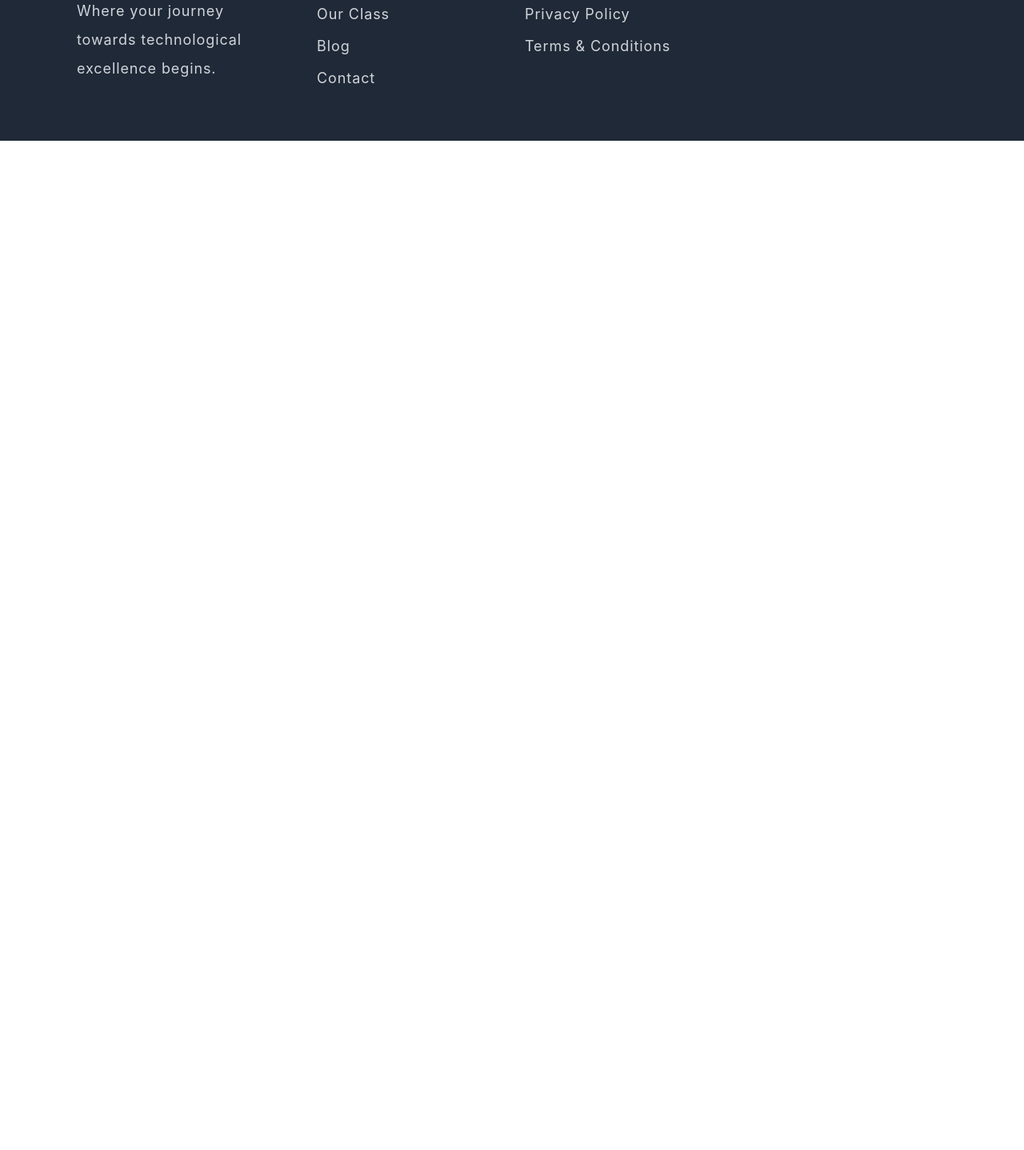
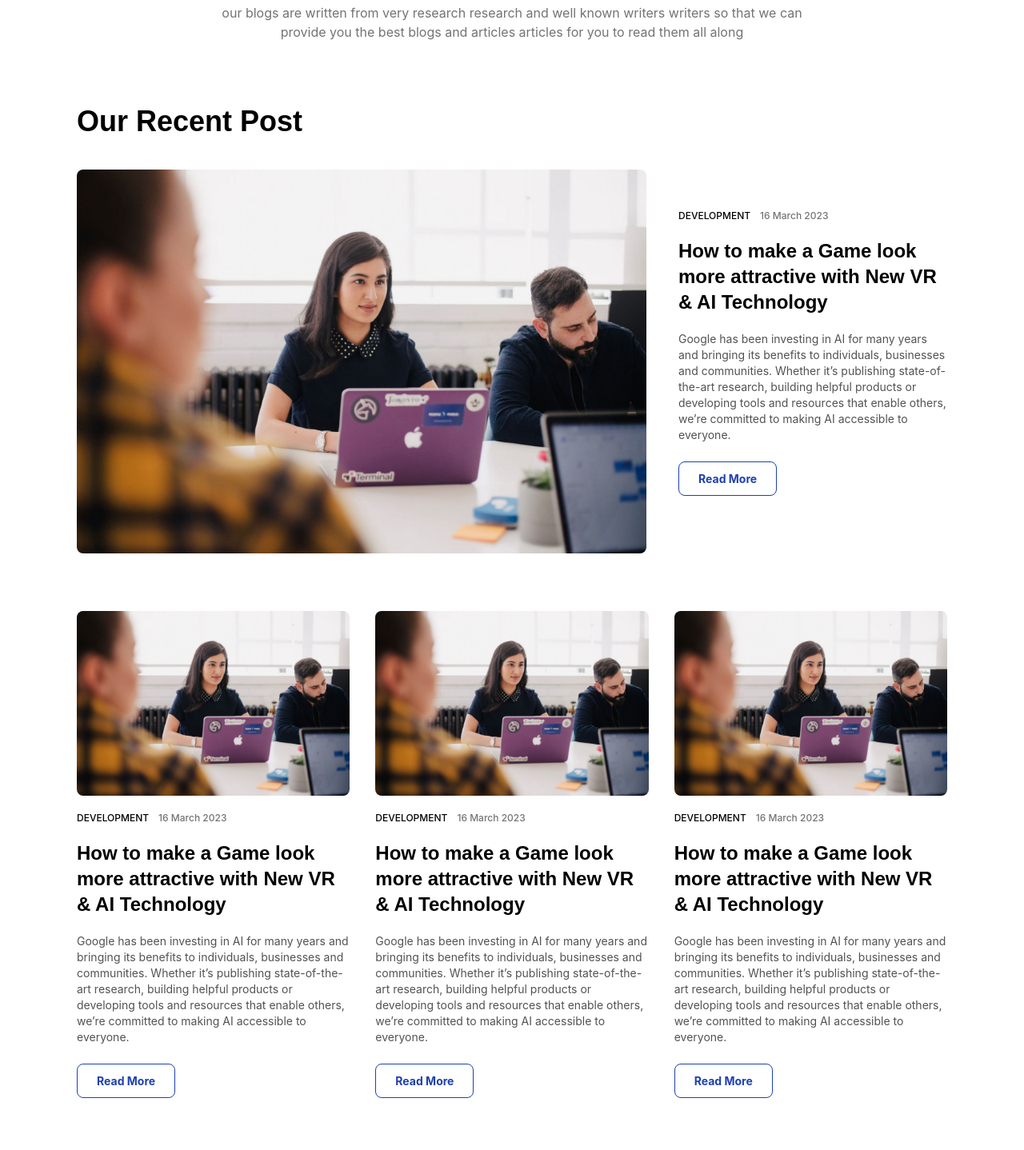
Before and after one commit to Unique-01/acme-software-lab, a React (Create React App) app: page /blogs in a window 1280 px wide. Shown: the part 240-1678 px from the top of the page at 80% size. Before the commit the page ends 800 px from the top, so only its background shows below. Built offline with nearby package versions, Linux system fonts and the light colour scheme.

Commit message:
Added blog list page

```diff
--- a/src/App.tsx
+++ b/src/App.tsx
@@ -13,6 +13,7 @@ import AboutPage from "pages/AboutPage";
 import SignUp from "pages/Auth/SignUp";
 import ServiceDetail from "pages/ServiceDetail";
 import Contact from "pages/Contact";
+import BlogList from "pages/Blog/BlogList";
 
 function App() {
     return (
@@ -34,6 +35,7 @@ function App() {
                         element={<ServiceDetail />}
                     />
                     <Route path="contact" element={<Contact />} />
+                    <Route path="blogs" element={<BlogList />} />
                 </Routes>
 
                 <Footer />
--- a/src/components/BlogListPreview/Blog.tsx
+++ b/src/components/BlogListPreview/Blog.tsx
@@ -62,7 +62,7 @@ const Blog: React.FC = () => {
                 </div>
                 <div className="flex justify-center mt-16">
                     <Link
-                        to=""
+                        to="/blogs"
                         className="bg-blue-800 text-white p-5 px-24 gap-5 flex items-center rounded-xl font-bold text-lg">
                         View all <FaArrowRight />
                     </Link>
--- /dev/null
+++ b/src/pages/Blog/BlogList.tsx
@@ -0,0 +1,113 @@
+import BlogImg from "assets/blogImg.jpeg";
+import BlogCard, { BlogCardFirst } from "./components/BlogCard";
+import Newsletter from "./components/Newsletter";
+
+const blogs = [
+    {
+        id: 1,
+        image: BlogImg,
+        category: "Development",
+        title: "How to make a Game look more attractive with New VR & AI Technology",
+        content:
+            "Google has been investing in AI for many years and bringing its benefits to individuals, businesses and communities. Whether it’s publishing state-of-the-art research, building helpful products or developing tools and resources that enable others, we’re committed to making AI accessible to everyone.",
+        date: "16 March 2023",
+    },
+    {
+        id: 2,
+        image: BlogImg,
+        category: "Development",
+        title: "How to make a Game look more attractive with New VR & AI Technology",
+        content:
+            "Google has been investing in AI for many years and bringing its benefits to individuals, businesses and communities. Whether it’s publishing state-of-the-art research, building helpful products or developing tools and resources that enable others, we’re committed to making AI accessible to everyone.",
+        date: "16 March 2023",
+    },
+    {
+        id: 3,
+        image: BlogImg,
+        category: "Development",
+        title: "How to make a Game look more attractive with New VR & AI Technology",
+        content:
+            "Google has been investing in AI for many years and bringing its benefits to individuals, businesses and communities. Whether it’s publishing state-of-the-art research, building helpful products or developing tools and resources that enable others, we’re committed to making AI accessible to everyone.",
+        date: "16 March 2023",
+    },
+    {
+        id: 4,
+        image: BlogImg,
+        category: "Development",
+        title: "How to make a Game look more attractive with New VR & AI Technology",
+        content:
+            "Google has been investing in AI for many years and bringing its benefits to individuals, businesses and communities. Whether it’s publishing state-of-the-art research, building helpful products or developing tools and resources that enable others, we’re committed to making AI accessible to everyone.",
+        date: "16 March 2023",
+    },
+    {
+        id: 5,
+        image: BlogImg,
+        category: "Development",
+        title: "How to make a Game look more attractive with New VR & AI Technology",
+        content:
+            "Google has been investing in AI for many years and bringing its benefits to individuals, businesses and communities. Whether it’s publishing state-of-the-art research, building helpful products or developing tools and resources that enable others, we’re committed to making AI accessible to everyone.",
+        date: "16 March 2023",
+    },
+];
+
+const BlogList: React.FC = () => {
+    return (
+        <div>
+            <div className="container py-10">
+                <div className="flex justify-center text-center mb-20">
+                    <div>
+                        <h1 className="raleway font-bold text-neutral-500">
+                            OUR BLOGS
+                        </h1>
+                        <h2 className="raleway font-bold text-5xl my-5">
+                            Find all our blogs from here
+                        </h2>
+                        <p className="text-neutral-500 font-normal max-w-[756px]">
+                            our blogs are written from very research research
+                            and well known writers writers so that we can
+                            provide you the best blogs and articles articles for
+                            you to read them all along
+                        </p>
+                    </div>
+                </div>
+                <div>
+                    <div>
+                        <h3 className="text-4xl raleway font-bold mb-10">
+                            Our Recent Post
+                        </h3>
+                        <div className="md:grid grid-cols-2 lg:grid-cols-3  gap-8 ">
+                            {blogs.slice(0, 4).map((blog, index) =>
+                                index === 0 ? (
+                                    <div key={index} className="lg:col-span-3">
+                                        <BlogCardFirst blog={blog} />
+                                    </div>
+                                ) : (
+                                    <div key={index} className="lg:mt-10">
+                                        <BlogCard blog={blog} />
+                                    </div>
+                                )
+                            )}
+                        </div>
+                    </div>
+                    <div className="mt-10">
+                        <h3 className="text-4xl raleway font-bold mb-10">
+                            Popular Post
+                        </h3>
+                        <div className="md:grid grid-cols-2 lg:grid-cols-3  gap-8 ">
+                            {blogs.map((blog, index) => (
+                                <div key={index}>
+                                    <BlogCard blog={blog} />
+                                </div>
+                            ))}
+                        </div>
+                    </div>
+                </div>
+            </div>
+            <div>
+                <Newsletter />
+            </div>
+        </div>
+    );
+};
+
+export default BlogList;
--- /dev/null
+++ b/src/pages/Blog/components/BlogCard.tsx
@@ -0,0 +1,80 @@
+import { Link } from "react-router-dom";
+
+interface BlogProps {
+    blog: {
+        id: number | string;
+        image?: string;
+        title: string;
+        date: string;
+        content: string;
+        category: string;
+    };
+}
+
+export const BlogCardFirst: React.FC<BlogProps> = ({ blog }) => {
+    return (
+        <div className="lg:grid grid-cols-3 gap-10 items-center">
+            <div className="col-span-2">
+                <img
+                    src={blog?.image}
+                    alt="Blog"
+                    className="w-full rounded-lg :max-h-[456px]"
+                />
+            </div>
+            <div className="mt-5 lg:mt-0">
+                <div className="flex gap-3 text-xs mb-5">
+                    <span className="uppercase ">{blog.category}</span>
+                    <span className="text-neutral-500">{blog.date}</span>
+                </div>
+                <h3 className="raleway font-bold text-2xl mb-5">
+                    {blog.title}
+                </h3>
+                <p className="font-normal text-neutral-600 text-sm">
+                    {blog.content}
+                </p>
+                <div className="my-8">
+                    <Link
+                        to=""
+                        className="border-[1.5px] text-blue-800 font-bold text-sm rounded-lg border-blue-800 p-3 px-6  hover:bg-blue-800 hover:text-white transition-all ease-in-out duration-300">
+                        Read More
+                    </Link>
+                </div>
+            </div>
+        </div>
+    );
+};
+
+const BlogCard: React.FC<BlogProps> = ({ blog }) => {
+    return (
+        <div className="">
+            <div className="">
+                <img
+                    src={blog?.image}
+                    alt="Blog"
+                    className="w-full rounded-lg :max-h-[456px]"
+                />
+            </div>
+            <div className="mt-5">
+                <div className="flex gap-3 text-xs mb-5">
+                    <span className="uppercase ">{blog.category}</span>
+                    <span className="text-neutral-500">{blog.date}</span>
+                </div>
+                <h3 className="raleway font-bold text-2xl mb-5">
+                    {blog.title}
+                </h3>
+                <p className="font-normal text-neutral-600 text-sm">
+                    {blog.content}
+                </p>
+                <div className="my-8">
+                    <Link
+                        to=""
+                        className="border-[1.5px] text-blue-800 font-bold text-sm rounded-lg border-blue-800 p-3 px-6  hover:bg-blue-800 hover:text-white transition-all ease-in-out duration-300">
+                        Read More
+                    </Link>
+                </div>
+            </div>
+        </div>
+    );
+};
+
+export default BlogCard;
--- /dev/null
+++ b/src/pages/Blog/components/Newsletter.tsx
@@ -0,0 +1,25 @@
+const Newsletter: React.FC = () => {
+    return (
+        <div className="bg-blue-800 text-white">
+            <div className="flex justify-center text-center py-20 ">
+                <div className="max-w-[768px]">
+                    <h3 className="raleway font-bold text-5xl">
+                        Get our blog posts delivered to your inbox weekly.
+                    </h3>
+                    <div className="flex gap-5 justify-center mt-10">
+                        <input
+                            type="text"
+                            placeholder="Your Email"
+                            className="font-normal py-3 px-5 rounded-lg text-gray-700"
+                        />
+                        <button className="border border-white py-3 px-5 rounded-lg hover:bg-white hover:text-blue-800 font-bold raleway transition-all ease-in-out duration-300">
+                            Get Started
+                        </button>
+                    </div>
+                </div>
+            </div>
+        </div>
+    );
+};
+
+export default Newsletter;
--- a/src/pages/Contact/index.tsx
+++ b/src/pages/Contact/index.tsx
@@ -40,7 +40,7 @@ const Contact: React.FC = () => {
                                 </button>
                             </form>
                         </div>
-                        <div className="font-normal">
+                        <div className="font-normal text-gray-900">
                             <p className=" mb-5">
                                 Ita Osun Junction 36, Ilode Street, Ile-Ife Osun
                                 State, Nigeria.
```
